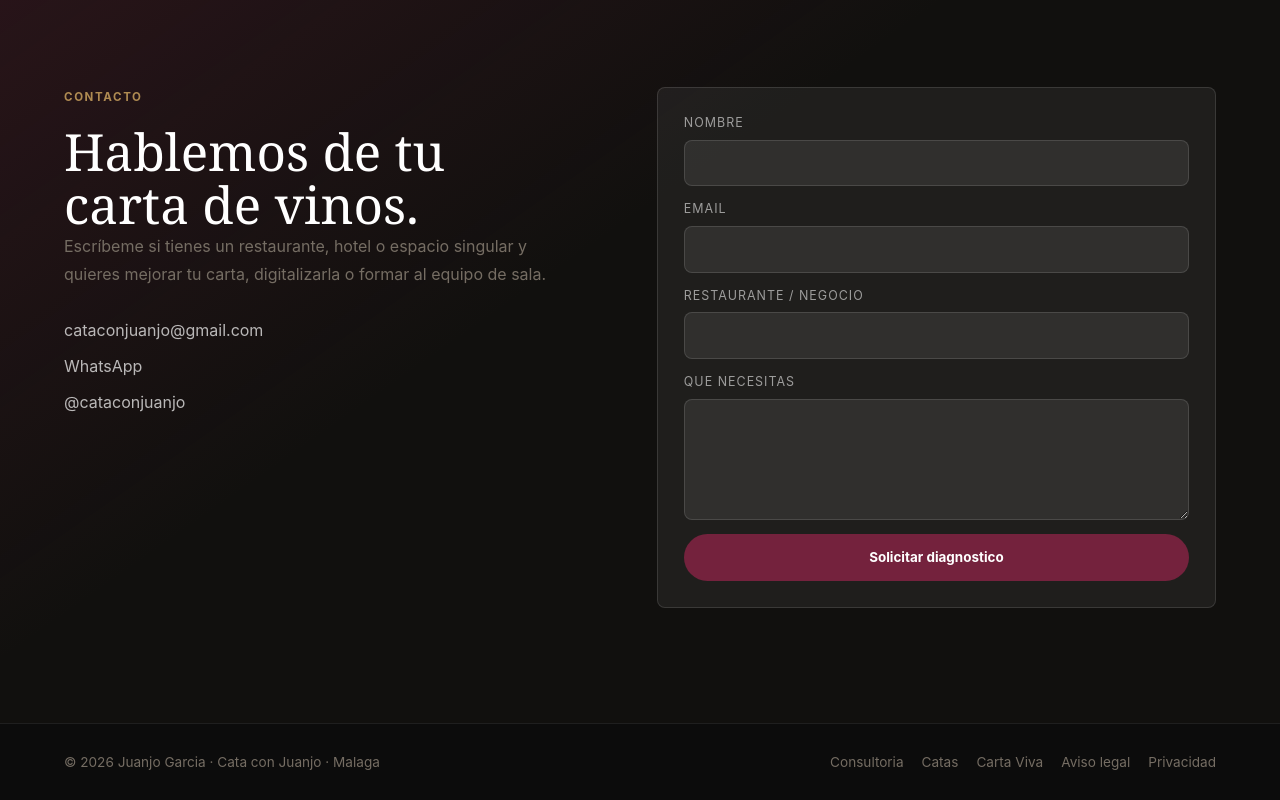
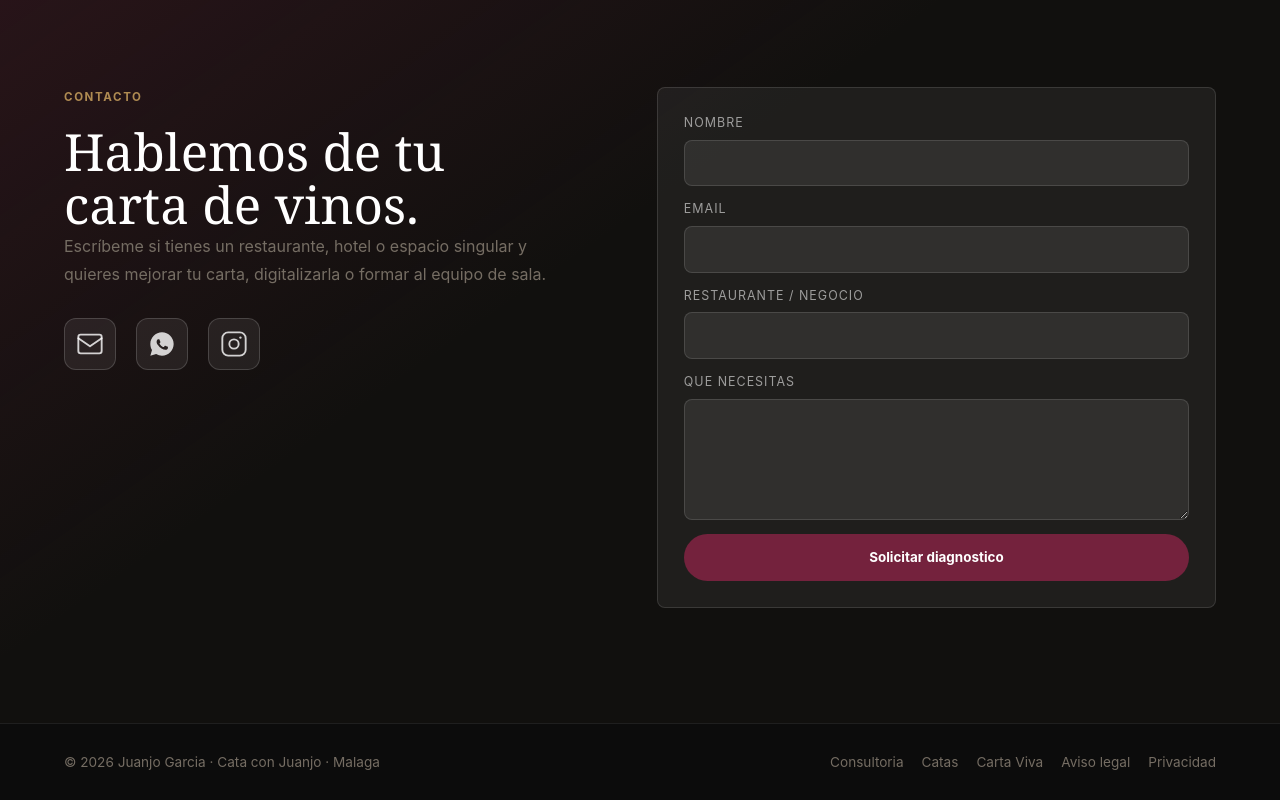
Before and after one commit to cataconjuanjo/kit-instagram-web, a Next.js app: page / in a window 1280 px wide. Shown: the part 5340-6140 px from the top of the page. Built offline with nearby package versions, Linux system fonts and the light colour scheme.

Commit message:
Contacto: reemplazar texto por iconos SVG de email, WhatsApp e Instagram
Co-Authored-By: Claude Sonnet 4.6 <noreply@anthropic.com>

```diff
--- a/app/catas/page.js
+++ b/app/catas/page.js
@@ -127,9 +127,15 @@ export default function CatasPage() {
             Dime fecha aproximada, numero de personas, lugar y tipo de cata. Te respondo con una propuesta clara.
           </p>
           <div className="contact-links">
-            <a href="mailto:cataconjuanjo@gmail.com">cataconjuanjo@gmail.com</a>
-            <a href="https://wa.me/34601502868">WhatsApp</a>
-            <a href="https://instagram.com/cataconjuanjo">@cataconjuanjo</a>
+            <a href="mailto:cataconjuanjo@gmail.com" title="Email" aria-label="Enviar email">
+              <svg xmlns="http://www.w3.org/2000/svg" width="28" height="28" viewBox="0 0 24 24" fill="none" stroke="currentColor" strokeWidth="1.6" strokeLinecap="round" strokeLinejoin="round" aria-hidden="true"><rect x="2" y="4" width="20" height="16" rx="2"/><path d="m2 7 10 7 10-7"/></svg>
+            </a>
+            <a href="https://wa.me/34601502868" title="WhatsApp" aria-label="Contactar por WhatsApp" target="_blank" rel="noopener noreferrer">
+              <svg xmlns="http://www.w3.org/2000/svg" width="28" height="28" viewBox="0 0 24 24" fill="currentColor" aria-hidden="true"><path d="M12 2C6.477 2 2 6.477 2 12c0 1.89.525 3.66 1.438 5.168L2 22l4.975-1.418A9.956 9.956 0 0 0 12 22c5.523 0 10-4.477 10-10S17.523 2 12 2Zm5.006 13.76c-.207.583-1.215 1.114-1.656 1.154-.44.04-.854.207-2.877-.598-2.437-.977-3.99-3.458-4.11-3.617-.12-.16-.978-1.3-.978-2.48 0-1.18.617-1.762.836-2.002.22-.24.48-.3.64-.3l.46.008c.147.006.344-.056.54.41.2.48.68 1.66.74 1.78.06.12.1.26.02.42-.08.16-.12.26-.24.4-.12.14-.252.31-.36.417-.12.12-.244.25-.105.49.14.24.62.98 1.33 1.59.915.79 1.687 1.033 1.927 1.153.24.12.38.1.52-.06.14-.16.6-.7.76-.94.16-.24.32-.2.54-.12.22.08 1.4.66 1.64.78.24.12.4.18.46.28.06.1.06.56-.148 1.14Z"/></svg>
+            </a>
+            <a href="https://instagram.com/cataconjuanjo" title="Instagram @cataconjuanjo" aria-label="Perfil de Instagram" target="_blank" rel="noopener noreferrer">
+              <svg xmlns="http://www.w3.org/2000/svg" width="28" height="28" viewBox="0 0 24 24" fill="none" stroke="currentColor" strokeWidth="1.6" strokeLinecap="round" strokeLinejoin="round" aria-hidden="true"><rect x="2" y="2" width="20" height="20" rx="5"/><circle cx="12" cy="12" r="4"/><circle cx="17.5" cy="6.5" r="1" fill="currentColor" stroke="none"/></svg>
+            </a>
           </div>
         </div>
         <LeadForm source="Servicios de cata" />
--- a/app/globals.css
+++ b/app/globals.css
@@ -496,14 +496,30 @@ h3 {
 }
 
 .contact-links {
-  display: grid;
-  gap: 12px;
+  display: flex;
+  gap: 20px;
   margin-top: 30px;
+  align-items: center;
 }
 
 .contact-links a {
-  color: rgba(255,255,255,0.7);
+  display: inline-flex;
+  align-items: center;
+  justify-content: center;
+  width: 52px;
+  height: 52px;
+  border-radius: 12px;
+  border: 1px solid rgba(255,255,255,0.16);
+  background: rgba(255,255,255,0.07);
+  color: rgba(255,255,255,0.8);
   text-decoration: none;
+  transition: background 180ms ease, color 180ms ease, border-color 180ms ease;
+}
+
+.contact-links a:hover {
+  background: rgba(255,255,255,0.16);
+  color: #fff;
+  border-color: rgba(255,255,255,0.3);
 }
 
 .lead-form {
--- a/app/page.js
+++ b/app/page.js
@@ -205,9 +205,15 @@ export default function Home() {
             formar al equipo de sala.
           </p>
           <div className="contact-links">
-            <a href="mailto:cataconjuanjo@gmail.com">cataconjuanjo@gmail.com</a>
-            <a href="https://wa.me/34601502868">WhatsApp</a>
-            <a href="https://instagram.com/cataconjuanjo">@cataconjuanjo</a>
+            <a href="mailto:cataconjuanjo@gmail.com" title="Email" aria-label="Enviar email">
+              <svg xmlns="http://www.w3.org/2000/svg" width="28" height="28" viewBox="0 0 24 24" fill="none" stroke="currentColor" strokeWidth="1.6" strokeLinecap="round" strokeLinejoin="round" aria-hidden="true"><rect x="2" y="4" width="20" height="16" rx="2"/><path d="m2 7 10 7 10-7"/></svg>
+            </a>
+            <a href="https://wa.me/34601502868" title="WhatsApp" aria-label="Contactar por WhatsApp" target="_blank" rel="noopener noreferrer">
+              <svg xmlns="http://www.w3.org/2000/svg" width="28" height="28" viewBox="0 0 24 24" fill="currentColor" aria-hidden="true"><path d="M12 2C6.477 2 2 6.477 2 12c0 1.89.525 3.66 1.438 5.168L2 22l4.975-1.418A9.956 9.956 0 0 0 12 22c5.523 0 10-4.477 10-10S17.523 2 12 2Zm5.006 13.76c-.207.583-1.215 1.114-1.656 1.154-.44.04-.854.207-2.877-.598-2.437-.977-3.99-3.458-4.11-3.617-.12-.16-.978-1.3-.978-2.48 0-1.18.617-1.762.836-2.002.22-.24.48-.3.64-.3l.46.008c.147.006.344-.056.54.41.2.48.68 1.66.74 1.78.06.12.1.26.02.42-.08.16-.12.26-.24.4-.12.14-.252.31-.36.417-.12.12-.244.25-.105.49.14.24.62.98 1.33 1.59.915.79 1.687 1.033 1.927 1.153.24.12.38.1.52-.06.14-.16.6-.7.76-.94.16-.24.32-.2.54-.12.22.08 1.4.66 1.64.78.24.12.4.18.46.28.06.1.06.56-.148 1.14Z"/></svg>
+            </a>
+            <a href="https://instagram.com/cataconjuanjo" title="Instagram @cataconjuanjo" aria-label="Perfil de Instagram" target="_blank" rel="noopener noreferrer">
+              <svg xmlns="http://www.w3.org/2000/svg" width="28" height="28" viewBox="0 0 24 24" fill="none" stroke="currentColor" strokeWidth="1.6" strokeLinecap="round" strokeLinejoin="round" aria-hidden="true"><rect x="2" y="2" width="20" height="20" rx="5"/><circle cx="12" cy="12" r="4"/><circle cx="17.5" cy="6.5" r="1" fill="currentColor" stroke="none"/></svg>
+            </a>
           </div>
         </div>
         <LeadForm source="Home Cata con Juanjo" />
```
